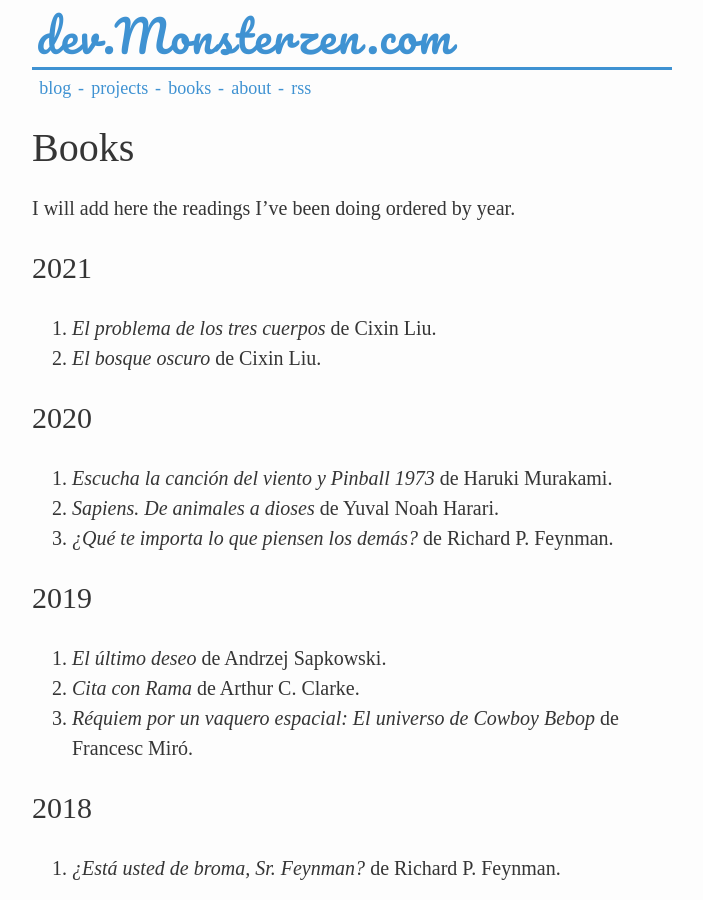
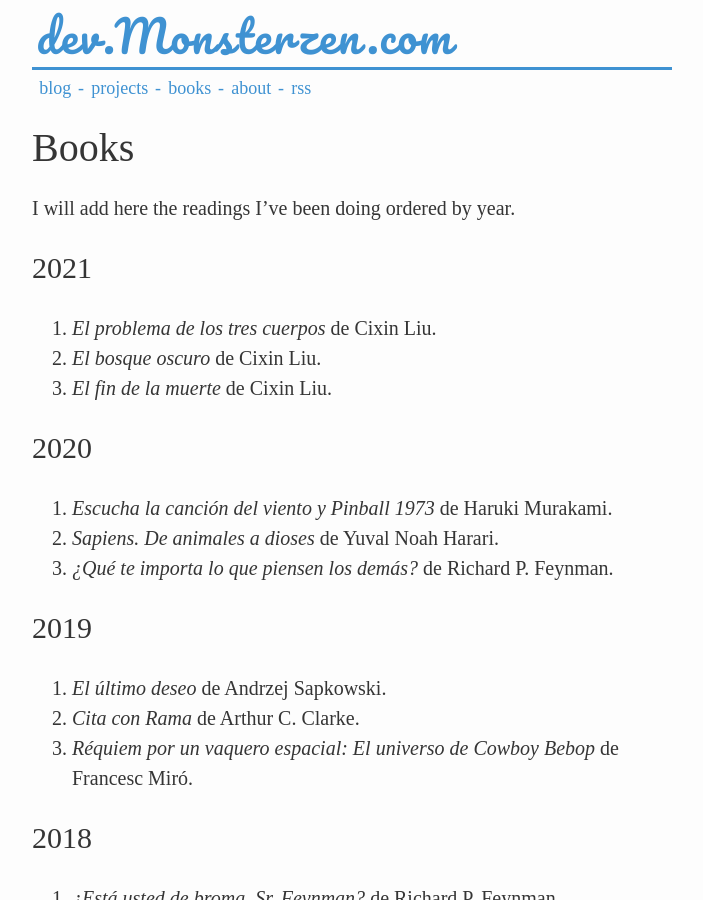
Before and after one commit to jfcalvo/jfcalvo.github.com, a Jekyll site: the page built from books.markdown, in a window 1280 px wide and 900 px high. Shown: the whole window, without its empty margins (288-991 px from the left). Built offline with Jekyll 4.4.1, drawn with Linux system fonts in a browser that asks for light colours; some web fonts are replaced.

Commit message:
Update books.markdown

```diff
--- a/books.markdown
+++ b/books.markdown
@@ -12,6 +12,7 @@ I will add here the readings I've been doing ordered by year.
 
 1. *El problema de los tres cuerpos* de Cixin Liu.
 2. *El bosque oscuro* de Cixin Liu.
+3. *El fin de la muerte* de Cixin Liu.
 
 ## 2020
 
```
